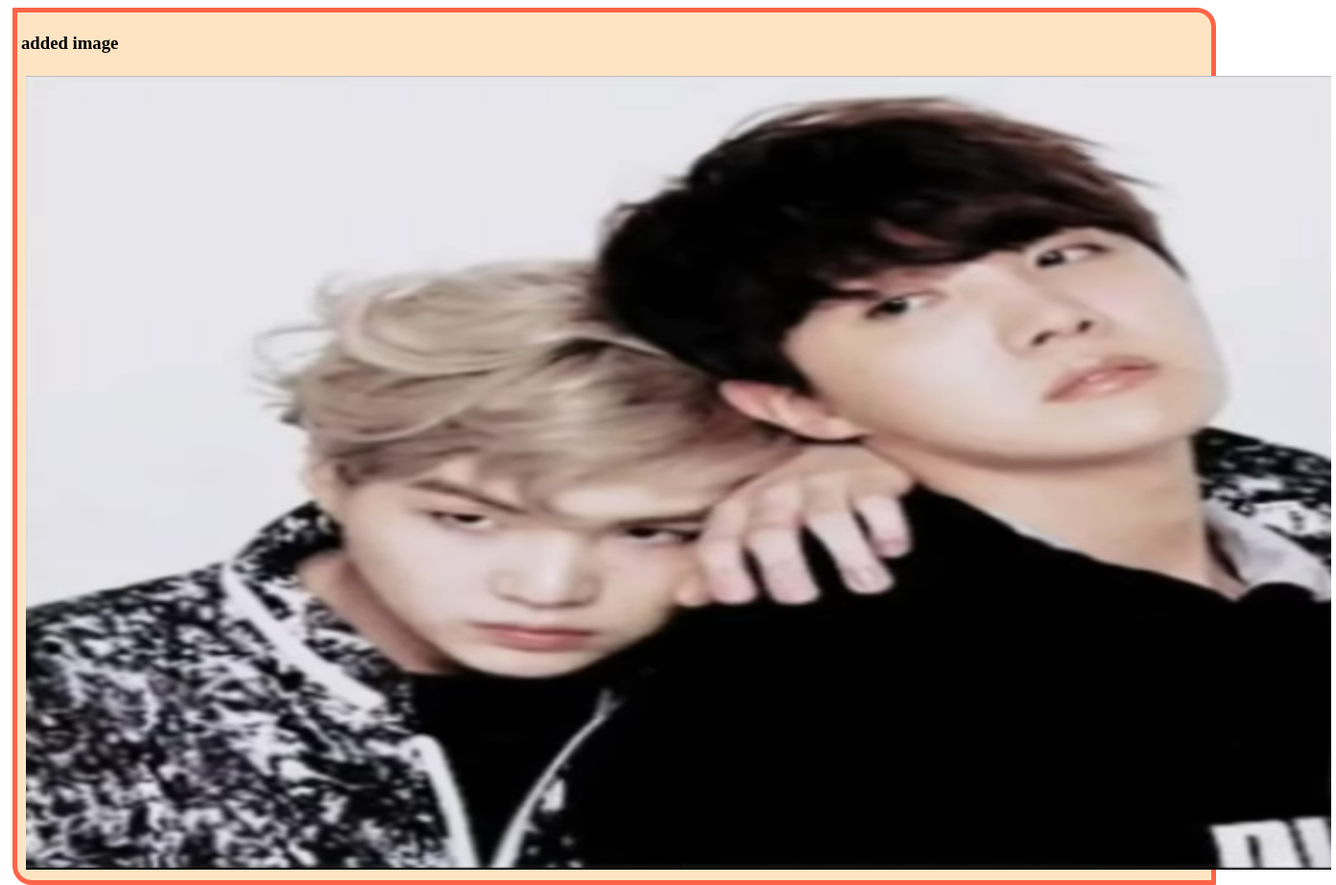
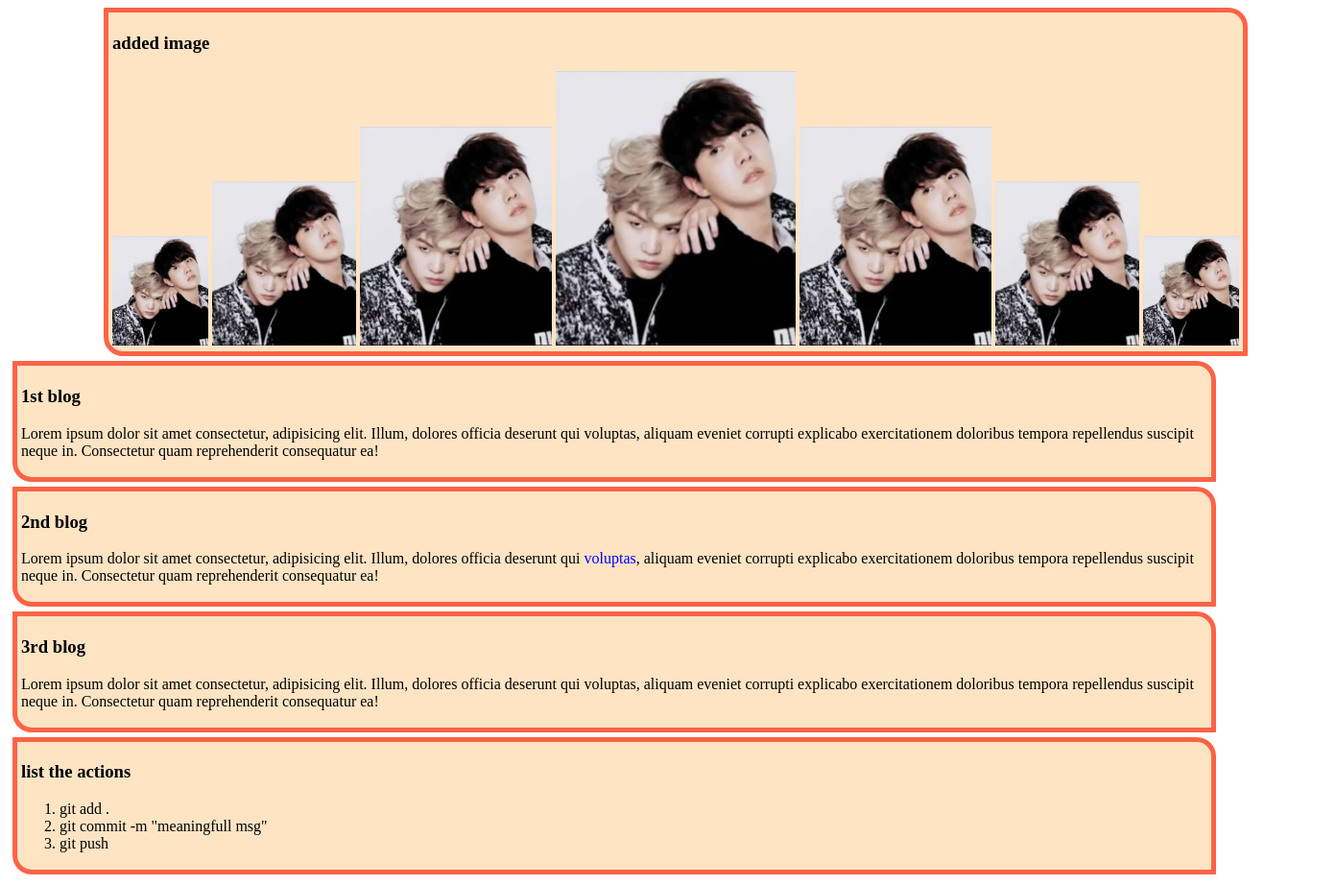
Before and after one commit to Sadia-Islam19/my-first-github-repo, a plain HTML site: page index.html in a window 1280 px wide. Shown: the top 922 px of the page at 96% size, 1392 px wide, since content can reach past the window. Drawn offline with Linux system fonts and the light colour scheme.

Commit message:
edit image

```diff
--- a/index.html
+++ b/index.html
@@ -7,9 +7,15 @@
     <title>First GitHub Repo</title>
 </head>
 <body>
-    <div>
+    <div id="im">
         <h3>added image</h3>
-        <img src="images/Screenshot (5).png" alt="kim">
+        <img width="100px" src="images/Screenshot (5).png" alt="kim">
+        <img width="150px" src="images/Screenshot (5).png" alt="kim">
+        <img width="200px" src="images/Screenshot (5).png" alt="kim">
+        <img width="250px" src="images/Screenshot (5).png" alt="kim">
+        <img width="200px" src="images/Screenshot (5).png" alt="kim">
+        <img width="150px" src="images/Screenshot (5).png" alt="kim">
+        <img width="100px" src="images/Screenshot (5).png" alt="kim">
     </div>
     <div>
         <h3>1st blog</h3>
--- a/styles/blog.css
+++ b/styles/blog.css
@@ -8,8 +8,12 @@ div{
 span{
     color: blue ;
 }
-img{
+/*img{
     height: 827px;
     width: 1360px;
     padding: 5px;
+}*/
+#im{
+    width: 1176px;
+    margin-left: 100px;
 }
```
Also changed, not shown: images/Screenshot (38).png (added), images/Screenshot (39).png (added), images/Screenshot (47).png (added), images/Screenshot (48).png (added), images/Screenshot (49).png (added).
